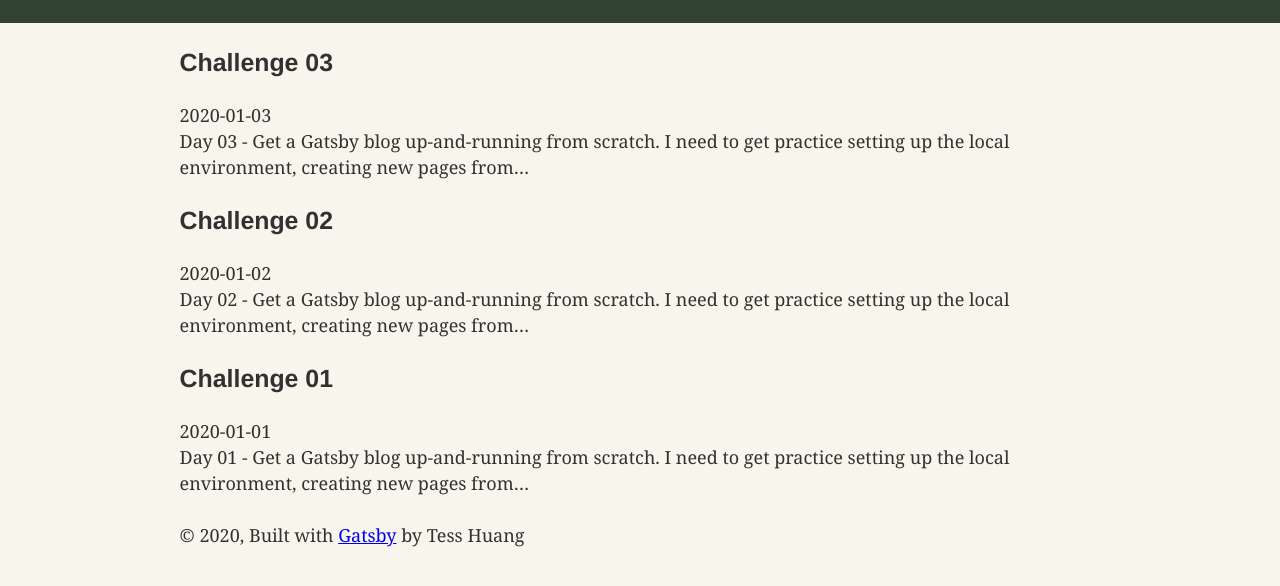
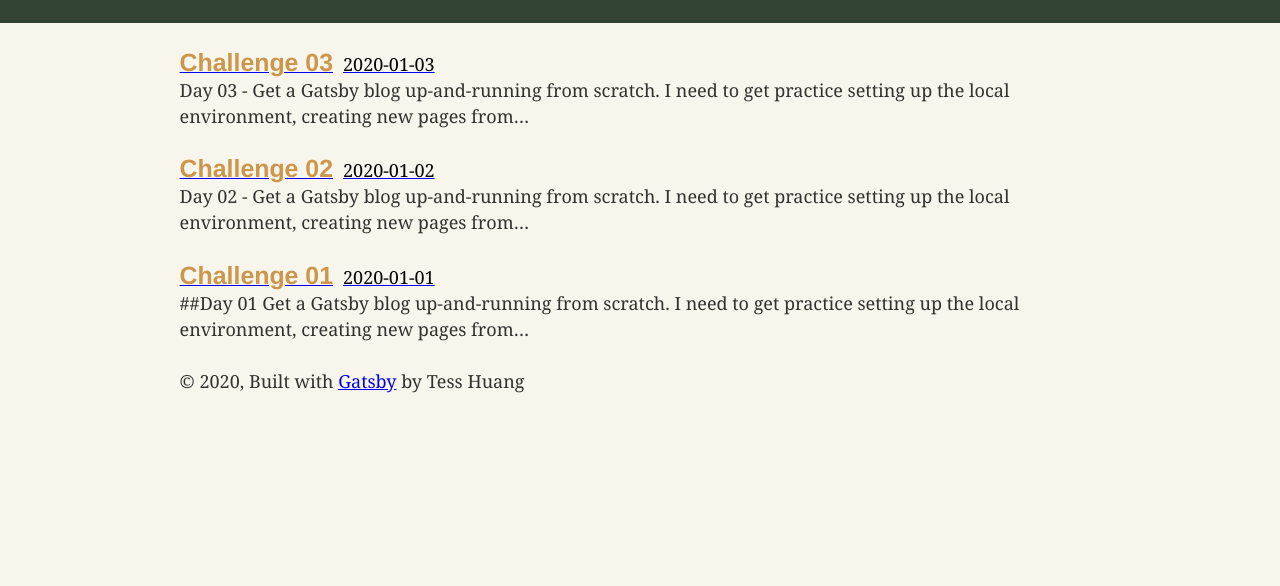
Before and after one commit to tesshuang/gatstby-blog, a Gatsby site: page /blogs in a window 1280 px wide. Shown: the part 74-660 px from the top of the page. Built offline with nearby package versions, Linux system fonts and the light colour scheme; Gatsby itself is replaced by a stand-in of ours; some packages are replaced by stand-ins of ours.

Commit message:
Update blog markup, add blog page link, add relevant css

```diff
--- a/src/pages/blogs.js
+++ b/src/pages/blogs.js
@@ -1,8 +1,10 @@
 import React from "react"
 import { graphql } from "gatsby"
+import { Link } from "gatsby"
 
 import Layout from "../components/layout"
 import SEO from "../components/seo"
+import blogStyles from "./blogs.module.css"
 
 export const query = graphql`
   query {
@@ -14,6 +16,9 @@ export const query = graphql`
           frontmatter {
             title
             date(formatString: "")
+          }
+          fields {
+            slug
           }
         }
       }
@@ -28,8 +33,10 @@ export default ( {data} ) => {
     <SEO title="Blogs" />
     {data.allMarkdownRemark.edges.map(({ node }) => (
       <div key={node.id}>
-        <h3>{node.frontmatter.title}</h3>
-        <span>{node.frontmatter.date}</span>
+        <Link to={node.fields.slug} class={blogStyles.title}>
+          <h3>{node.frontmatter.title}</h3>
+          <span>{node.frontmatter.date}</span>
+        </Link>
         <p>{node.excerpt}</p>
       </div>
     ))}
--- /dev/null
+++ b/src/pages/blogs.module.css
@@ -0,0 +1,14 @@
+.title:hover{
+  box-shadow: none;
+}
+h3 {
+  display: inline;
+  margin-right: 10px;
+  color: #cc964b;
+}
+span {
+  color: black;
+}
+h3, span {
+  margin-bottom: 0;
+}
--- a/src/pages/blogs/day1.md
+++ b/src/pages/blogs/day1.md
@@ -2,7 +2,7 @@
 title: "Challenge 01"
 date: "2020-01-01"
 ---
-Day 01 -
+##Day 01
+---
+Get a Gatsby blog up-and-running from scratch. I need to get practice setting up the local environment, creating new pages from React components, sourcing content from Markdown files, and deploying your site to a host!
 <img src="https://source.unsplash.com/weekly?web" alt="day01-challenge" height="315"/>
-Get a Gatsby blog up-and-running from scratch. I need to get practice setting up the local environment, creating new pages from React components, sourcing content from Markdown files, and deploying your site to a host!
-Here's a video of a panda eating sweets.
```
